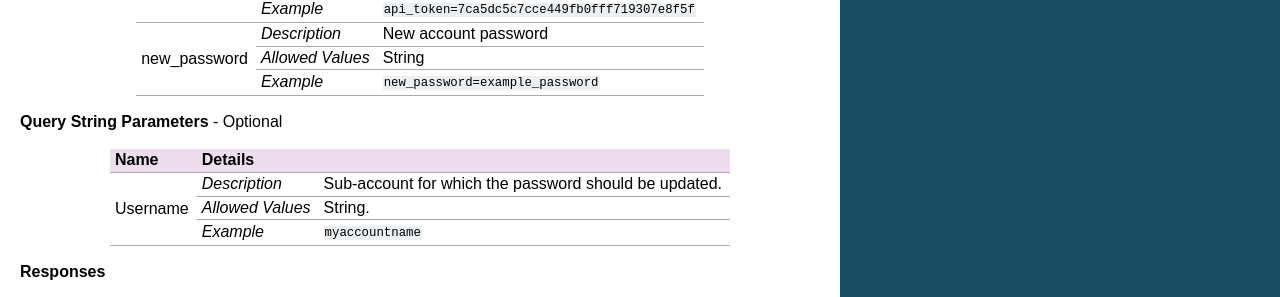
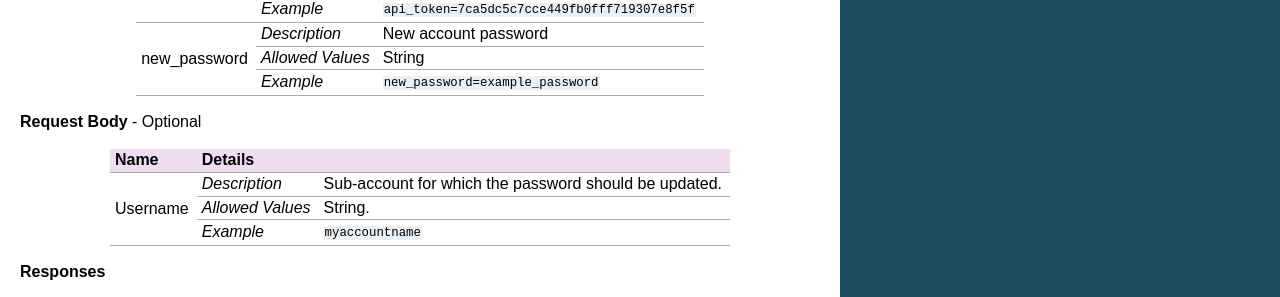
Before and after one commit to cielo24/Docs, a Sphinx documentation site: the page built from api/source/access_control/update_password.rst, in a window 1280 px wide. Shown: the part 423-720 px from the top of the page. Built offline with Sphinx 7.4.7, drawn with Linux system fonts in a browser that asks for light colours.

Commit message:
Fix update password call to indicate request body only

```diff
--- a/api/source/access_control/update_password.rst
+++ b/api/source/access_control/update_password.rst
@@ -34,7 +34,7 @@ Update the password for a given account. HTTP POST only.
 +------------------+------------------+-----------------------------------------------------------+
 
 
-**Query String Parameters** - Optional
+**Request Body** - Optional
 
 +------------------+------------------------------------------------------------------------------+
 | Name             | Details                                                                      |
```
